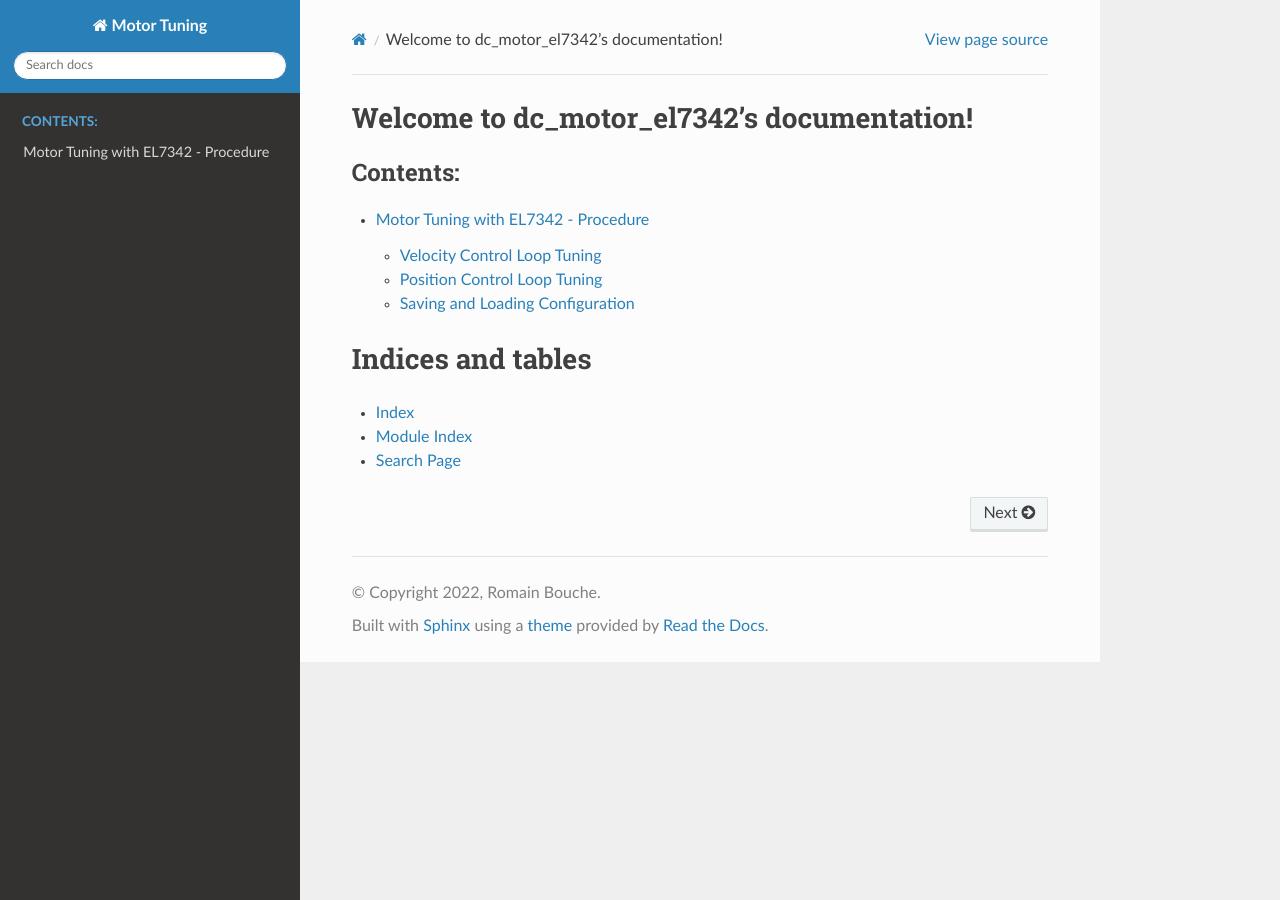
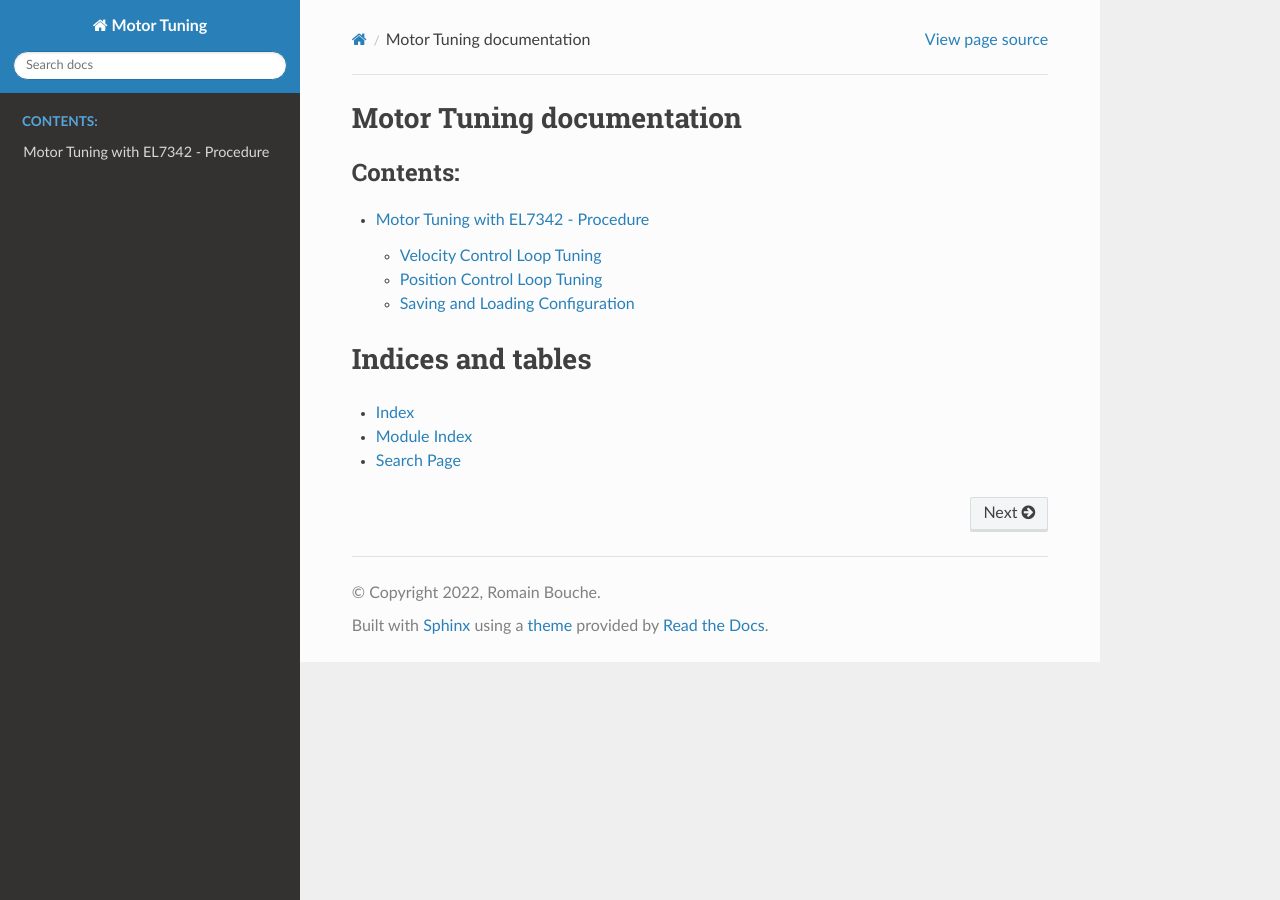
Before and after one commit to efisoft-elt/motor_tuning, a Sphinx documentation site: the page built from docs/source/index.rst, in a window 1280 px wide. Built offline with Sphinx 7.4.7 and the Read the Docs theme 2.0.0, drawn with Linux system fonts in a browser that asks for light colours.

Commit message:
index title edit

```diff
--- a/docs/source/index.rst
+++ b/docs/source/index.rst
@@ -3,8 +3,8 @@
    You can adapt this file completely to your liking, but it should at least
    contain the root `toctree` directive.
 
-Welcome to dc_motor_el7342's documentation!
-===========================================
+Motor Tuning documentation
+==========================
 
 .. toctree::
    :maxdepth: 2
```
Also changed, not shown: 1 other file.
